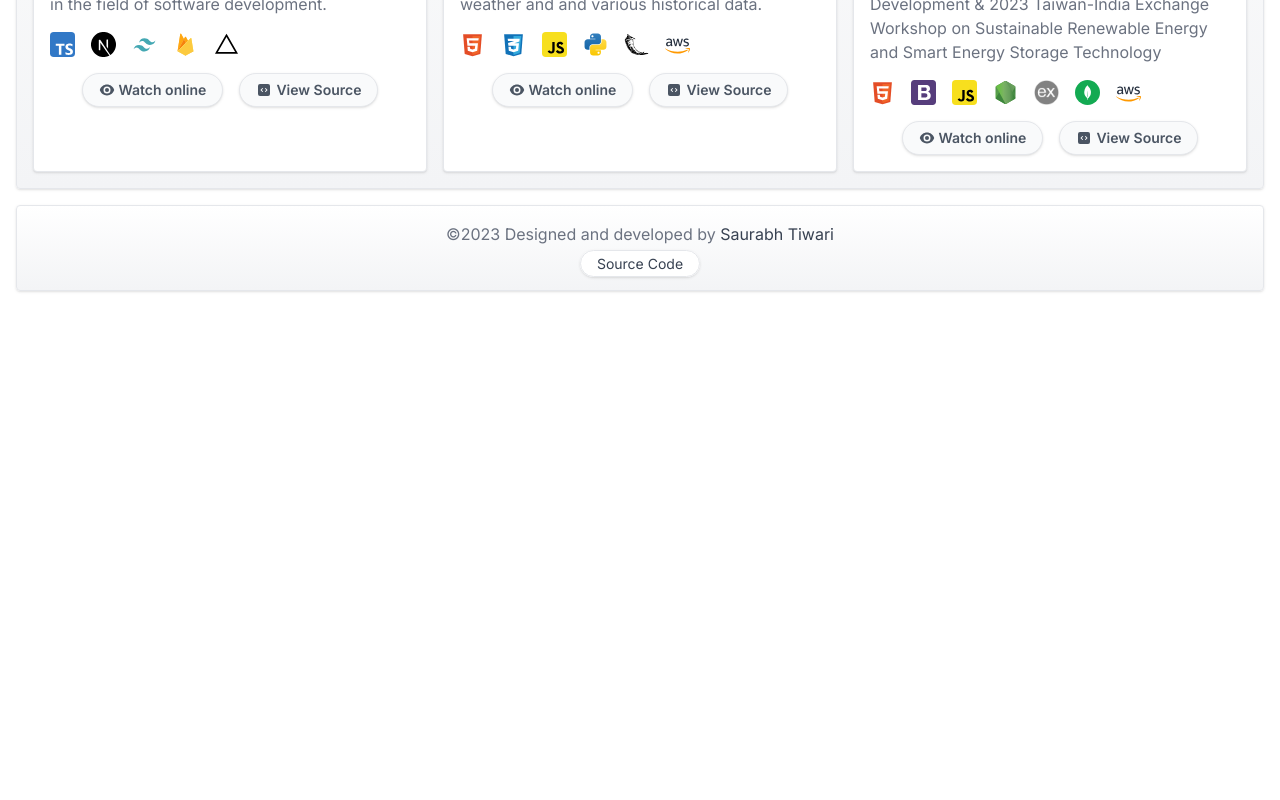
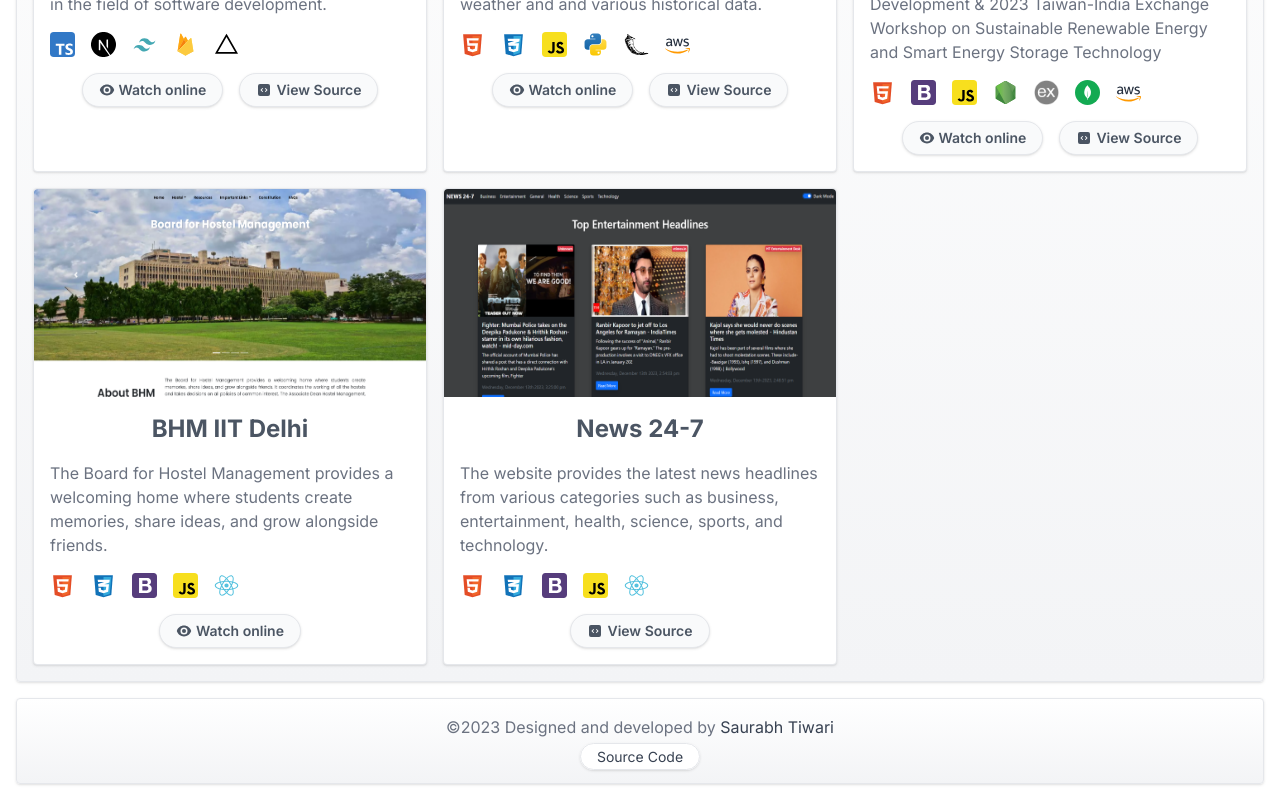
Before and after one commit to SaurabhTiwari4093/portfolio, a Next.js app: page /projects in a window 1280 px wide. Shown: the part 752-1552 px from the top of the page. Before the commit the page ends 1059 px from the top, so only its background shows below. Built offline with nearby package versions, Linux system fonts and the light colour scheme.

Commit message:
added two projects

```diff
--- a/app/components/project.tsx
+++ b/app/components/project.tsx
@@ -6,7 +6,11 @@ import { EyeIcon, CodeBracketSquareIcon } from "@heroicons/react/24/solid";
 function Project(props: any) {
   return (
     <div className="col-span-6 md:col-span-3 lg:col-span-2 rounded shadow bg-white border">
-      <Image src={props.image} alt={props.title} className="w-full h-52 rounded-t" />
+      <Image
+        src={props.image}
+        alt={props.title}
+        className="w-full h-52 rounded-t"
+      />
       <div className="p-4">
         <div className="text-lg md:text-2xl font-bold text-center text-gray-600 mb-4">
           {props.title}
@@ -38,12 +42,16 @@ function Project(props: any) {
           ) : (
             <></>
           )}
+          {props.code !== "#" ? (
             <Link href={props.code} target="_blank" rel="noopener noreferrer">
               <button className="bg-gray-50 hover:bg-gray-100 rounded-full shadow border font-semibold py-1.5 px-4 flex gap-1 items-center justify-center">
                 <CodeBracketSquareIcon className="h-4 w-4" />
                 <span className="hidden md:block">View Source</span>
               </button>
             </Link>
+          ) : (
+            <></>
+          )}
         </div>
       </div>
     </div>
--- a/app/projects/page.tsx
+++ b/app/projects/page.tsx
@@ -20,7 +20,8 @@ import ExpressJsImg from "../../public/tech/expressjs.png";
 import FloodPredictorImg from "../../public/projects/floodPredictor.png";
 import PortfolioImg from "../../public/projects/portfolio.png";
 import IccntsdImg from "../../public/projects/iccntsd.png";
-
+import BHMImg from "../../public/projects/bhm.png";
+import News247 from "../../public/projects/news247.png";
 
 function Projects() {
   return (
@@ -115,7 +116,7 @@ function Projects() {
               alt: "JavaScript",
             },
             {
-              img:NodeImg,
+              img: NodeImg,
               alt: "Node Js",
             },
             {
@@ -134,6 +135,68 @@ function Projects() {
           href={"https://www.iccntsd.in/"}
           code={"https://github.com/SaurabhTiwari4093/ICCNTSD-Backend"}
         />
+        <OneProject
+          image={BHMImg}
+          title={"BHM IIT Delhi"}
+          desc={
+            "The Board for Hostel Management provides a welcoming home where students create memories, share ideas, and grow alongside friends."
+          }
+          techs={[
+            {
+              img: HTMLIMG,
+              alt: "HTML",
+            },
+            {
+              img: CSSIMG,
+              alt: "CSS",
+            },
+            {
+              img: BootstrapImg,
+              alt: "Bootstrap",
+            },
+            {
+              img: JSIMG,
+              alt: "JavaScript",
+            },
+            {
+              img: ReactImg,
+              alt: "React Js",
+            },
+          ]}
+          href={"https://bhm.iitd.ac.in/"}
+          code={"#"}
+        />
+        <OneProject
+          image={News247}
+          title={"News 24-7"}
+          desc={
+            "The website provides the latest news headlines from various categories such as business, entertainment, health, science, sports, and technology. "
+          }
+          techs={[
+            {
+              img: HTMLIMG,
+              alt: "HTML",
+            },
+            {
+              img: CSSIMG,
+              alt: "CSS",
+            },
+            {
+              img: BootstrapImg,
+              alt: "Bootstrap",
+            },
+            {
+              img: JSIMG,
+              alt: "JavaScript",
+            },
+            {
+              img: ReactImg,
+              alt: "React Js",
+            },
+          ]}
+          href={"#"}
+          code={"https://github.com/SaurabhTiwari4093/News_24_7"}
+        />
       </div>
     </main>
   );
```
Also changed, not shown: public/projects/bhm.png (added), public/projects/news247.png (added). Lines whose indentation alone changed are shown as unchanged.
